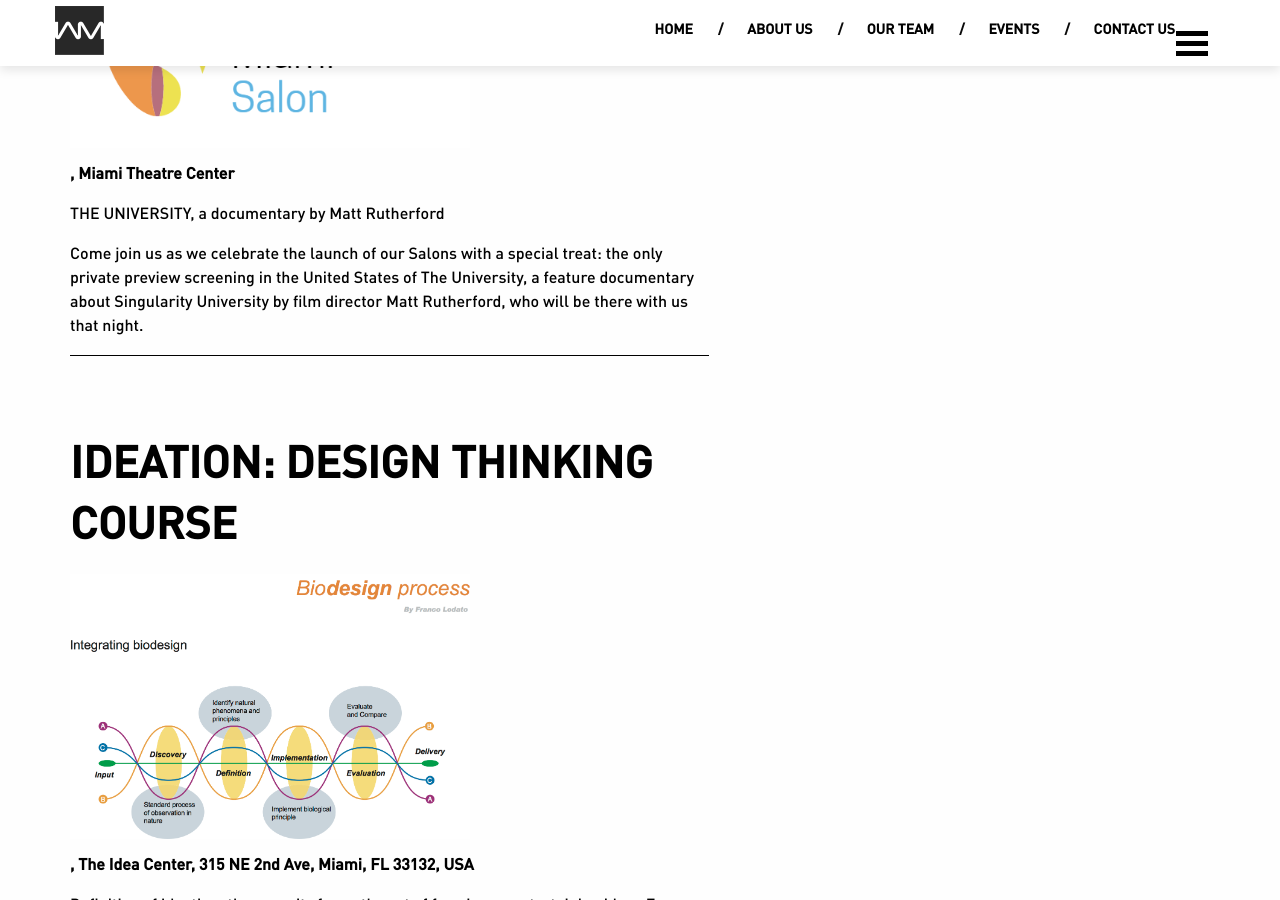
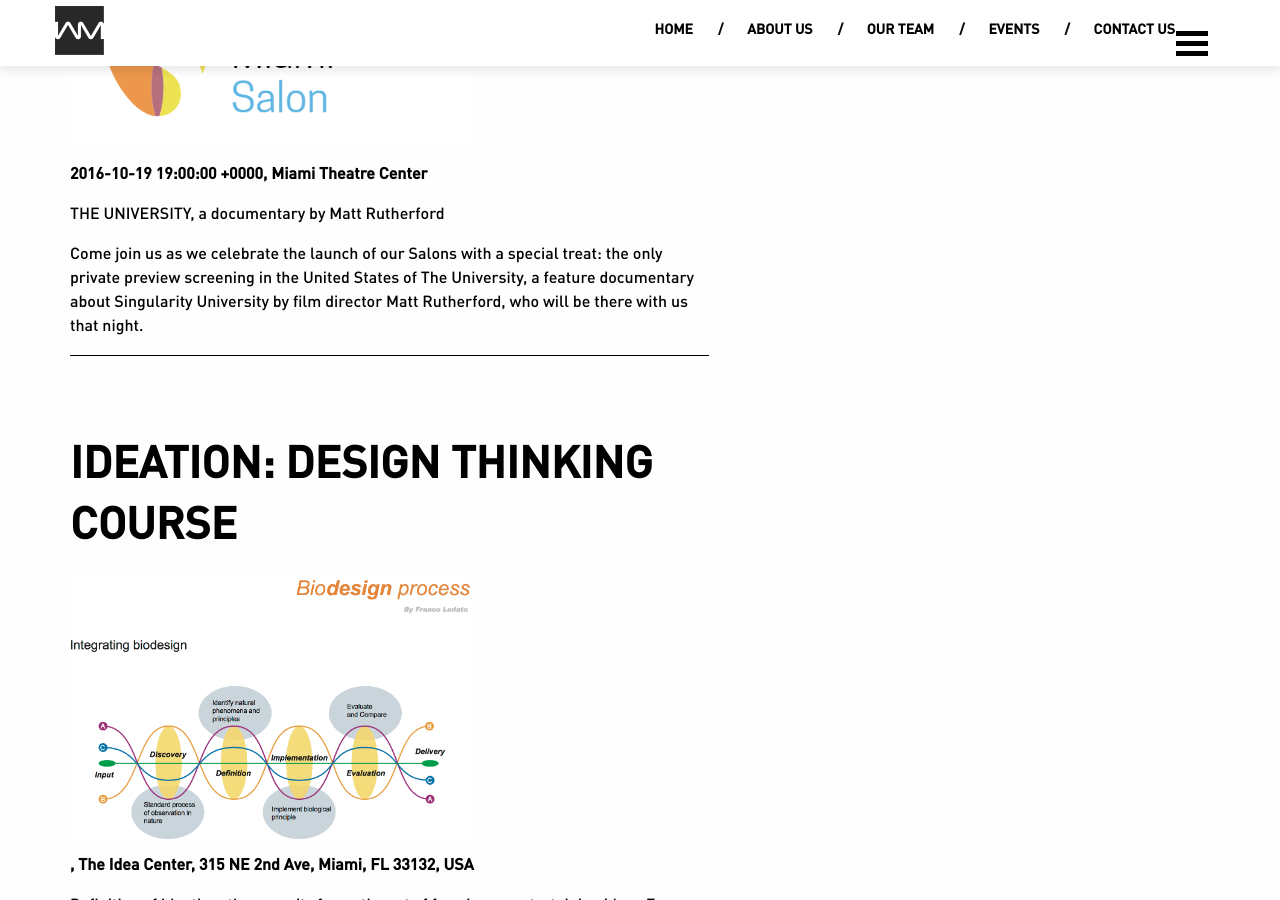
Before and after one commit to akritibhusal/iamf, a Jekyll site: the page built from events.markdown, in a window 1280 px wide and 900 px high, scrolled down 2684 px. Built offline with Jekyll 4.4.1, drawn with Linux system fonts in a browser that asks for light colours.

Commit message:
Updated Singularity University Miami Salons

```diff
--- a/_events/singularity-university-miami-salons.markdown
+++ b/_events/singularity-university-miami-salons.markdown
@@ -2,7 +2,7 @@
 title: Singularity University Miami Salons
 date: 2016-11-25 10:45:00 Z
 image: "/uploads/singularity.png"
-event_date:
+event_date: 2016-10-19 19:00:00 Z
 venue: Miami Theatre Center
 external_url: http://www.singularityumiamisalon.com/
 ---
```
